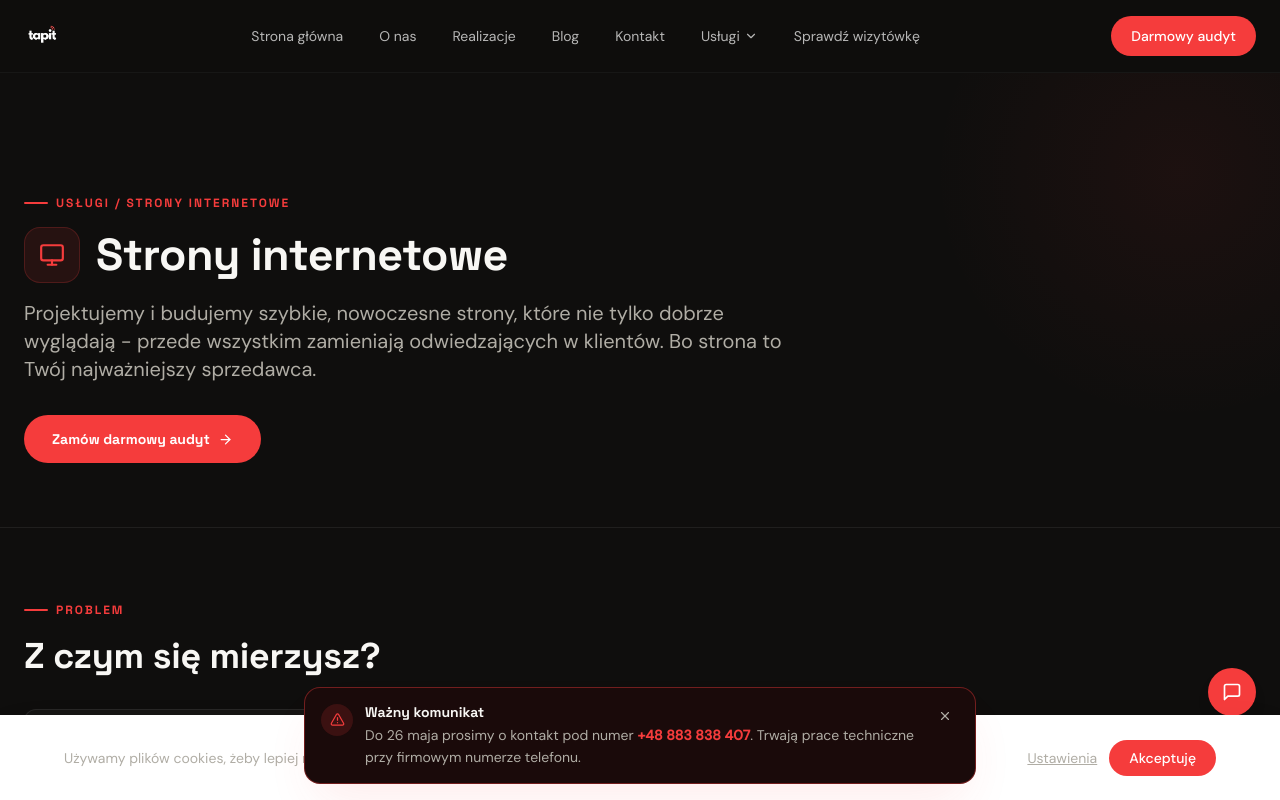
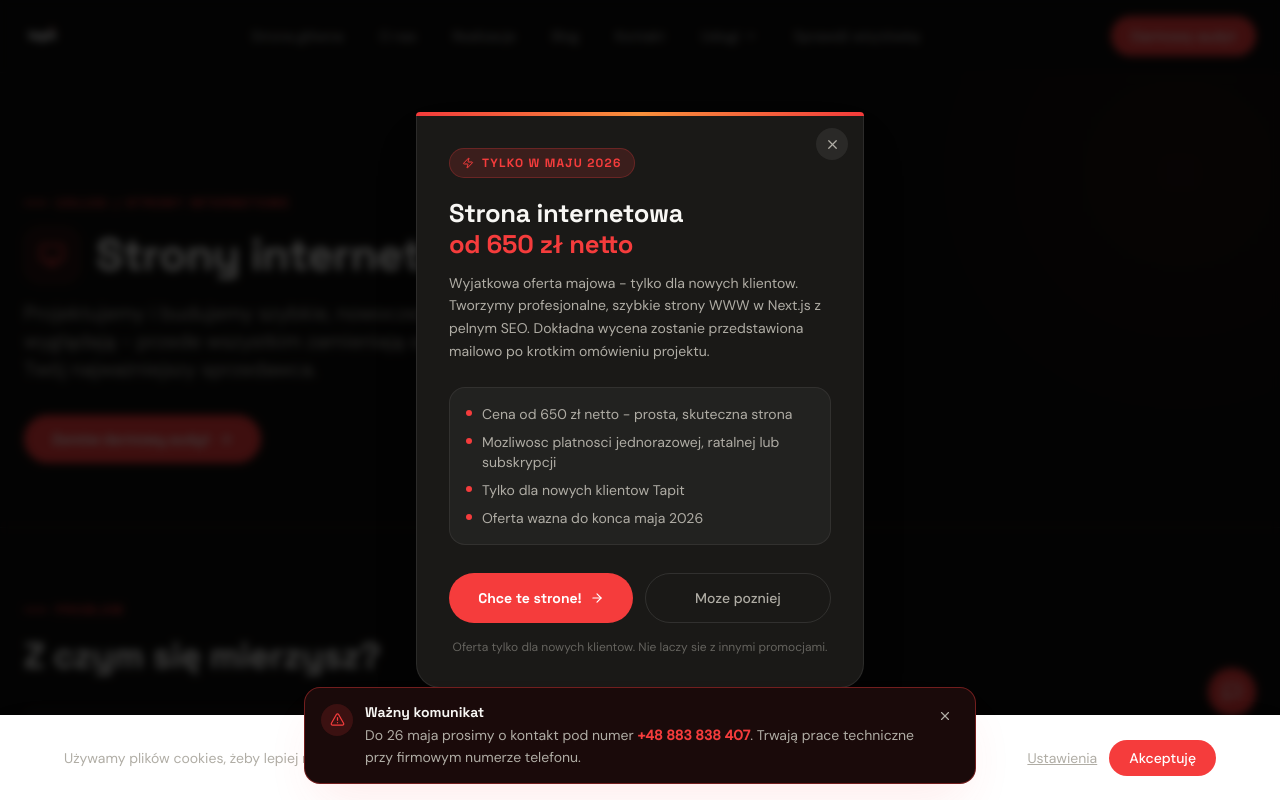
Before and after one commit to tapit-pl/tapit-website, a Next.js app: page /uslugi/strony-internetowe in a window 1280 px wide. Shown: the top 800 px of the page. Built offline with nearby package versions, Linux system fonts and the light colour scheme.

Commit message:
Pop-up promocja majowa na stronie WWW - od 650 zl netto

```diff
--- a/app/uslugi/strony-internetowe/page.tsx
+++ b/app/uslugi/strony-internetowe/page.tsx
@@ -2,6 +2,7 @@ import type { Metadata } from 'next'
 import { Monitor } from 'lucide-react'
 import ServicePage from '@/components/ServicePage'
 import WebsitePricing from '@/components/WebsitePricing'
+import WebsitePromoModal from '@/components/WebsitePromoModal'
 
 export const metadata: Metadata = {
   title: 'Strony internetowe - Tapit',
@@ -10,6 +11,8 @@ export const metadata: Metadata = {
 
 export default function WebsitesPage() {
   return (
+    <>
+    <WebsitePromoModal />
     <ServicePage
       tag="Usługi / Strony internetowe"
       title="Strony internetowe"
@@ -43,5 +46,6 @@ export default function WebsitesPage() {
       ]}
       extraSection={<WebsitePricing />}
     />
+    </>
   )
 }
--- /dev/null
+++ b/components/WebsitePromoModal.tsx
@@ -0,0 +1,107 @@
+'use client'
+
+import { useEffect, useState } from 'react'
+import { X, Zap, ArrowRight } from 'lucide-react'
+import Link from 'next/link'
+
+export default function WebsitePromoModal() {
+  const [open, setOpen] = useState(false)
+
+  useEffect(() => {
+    const seen = sessionStorage.getItem('website-promo-seen')
+    if (!seen) {
+      const t = setTimeout(() => setOpen(true), 1200)
+      return () => clearTimeout(t)
+    }
+  }, [])
+
+  const close = () => {
+    sessionStorage.setItem('website-promo-seen', '1')
+    setOpen(false)
+  }
+
+  if (!open) return null
+
+  return (
+    <div className="fixed inset-0 z-50 flex items-center justify-center p-4">
+      {/* Backdrop */}
+      <div
+        className="absolute inset-0 bg-black/75 backdrop-blur-sm"
+        onClick={close}
+      />
+
+      {/* Modal */}
+      <div className="relative w-full max-w-md animate-fade-in">
+        {/* Top gradient bar */}
+        <div className="h-1 rounded-t-3xl bg-gradient-to-r from-accent via-orange-400 to-accent" />
+
+        <div className="bg-[#1a1917] border border-[rgba(255,255,255,0.08)] border-t-0 rounded-b-3xl shadow-2xl overflow-hidden">
+          <button
+            onClick={close}
+            aria-label="Zamknij"
+            className="absolute top-4 right-4 w-8 h-8 rounded-full bg-[rgba(255,255,255,0.07)] hover:bg-[rgba(255,255,255,0.12)] flex items-center justify-center text-[#b0ada5] hover:text-[#f8f7f4] transition-colors"
+          >
+            <X size={15} />
+          </button>
+
+          <div className="p-7 sm:p-8">
+            {/* Badge */}
+            <div className="inline-flex items-center gap-2 px-3 py-1.5 rounded-full bg-accent/15 border border-accent/25 mb-5">
+              <Zap size={12} className="text-accent" />
+              <span className="text-accent text-xs font-heading font-bold uppercase tracking-widest">
+                Tylko w maju 2026
+              </span>
+            </div>
+
+            {/* Headline */}
+            <h2 className="font-heading font-bold text-[#f8f7f4] mb-3" style={{ fontSize: '1.6rem', lineHeight: 1.2 }}>
+              Strona internetowa<br />
+              <span className="text-accent">od 650 zł netto</span>
+            </h2>
+
+            <p className="text-[#b0ada5] text-sm leading-relaxed mb-6">
+              Wyjatkowa oferta majowa - tylko dla nowych klientow. Tworzymy profesjonalne, szybkie strony WWW w Next.js z pelnym SEO. Dokładna wycena zostanie przedstawiona mailowo po krotkim omówieniu projektu.
+            </p>
+
+            {/* Highlights */}
+            <div className="space-y-2 mb-7 p-4 rounded-2xl bg-[rgba(255,255,255,0.04)] border border-[rgba(255,255,255,0.07)]">
+              {[
+                'Cena od 650 zł netto - prosta, skuteczna strona',
+                'Mozliwosc platnosci jednorazowej, ratalnej lub subskrypcji',
+                'Tylko dla nowych klientow Tapit',
+                'Oferta wazna do konca maja 2026',
+              ].map((item, i) => (
+                <div key={i} className="flex items-start gap-2.5">
+                  <div className="w-1.5 h-1.5 rounded-full bg-accent shrink-0 mt-1.5" />
+                  <p className="text-sm text-[#b0ada5]">{item}</p>
+                </div>
+              ))}
+            </div>
+
+            {/* CTAs */}
+            <div className="flex flex-col sm:flex-row gap-3">
+              <Link
+                href="/audyt"
+                onClick={close}
+                className="flex-1 flex items-center justify-center gap-2 py-3.5 rounded-full bg-accent hover:bg-accent-hover text-white font-heading font-bold text-sm transition-all hover:shadow-lg hover:shadow-accent/25"
+              >
+                Chce te strone!
+                <ArrowRight size={14} />
+              </Link>
+              <button
+                onClick={close}
+                className="flex-1 py-3.5 rounded-full border border-[rgba(255,255,255,0.10)] text-[#b0ada5] hover:text-[#f8f7f4] hover:border-[rgba(255,255,255,0.20)] text-sm font-medium transition-all"
+              >
+                Moze pozniej
+              </button>
+            </div>
+
+            <p className="text-center text-xs text-[#b0ada5]/50 mt-4">
+              Oferta tylko dla nowych klientow. Nie laczy sie z innymi promocjami.
+            </p>
+          </div>
+        </div>
+      </div>
+    </div>
+  )
+}
```
